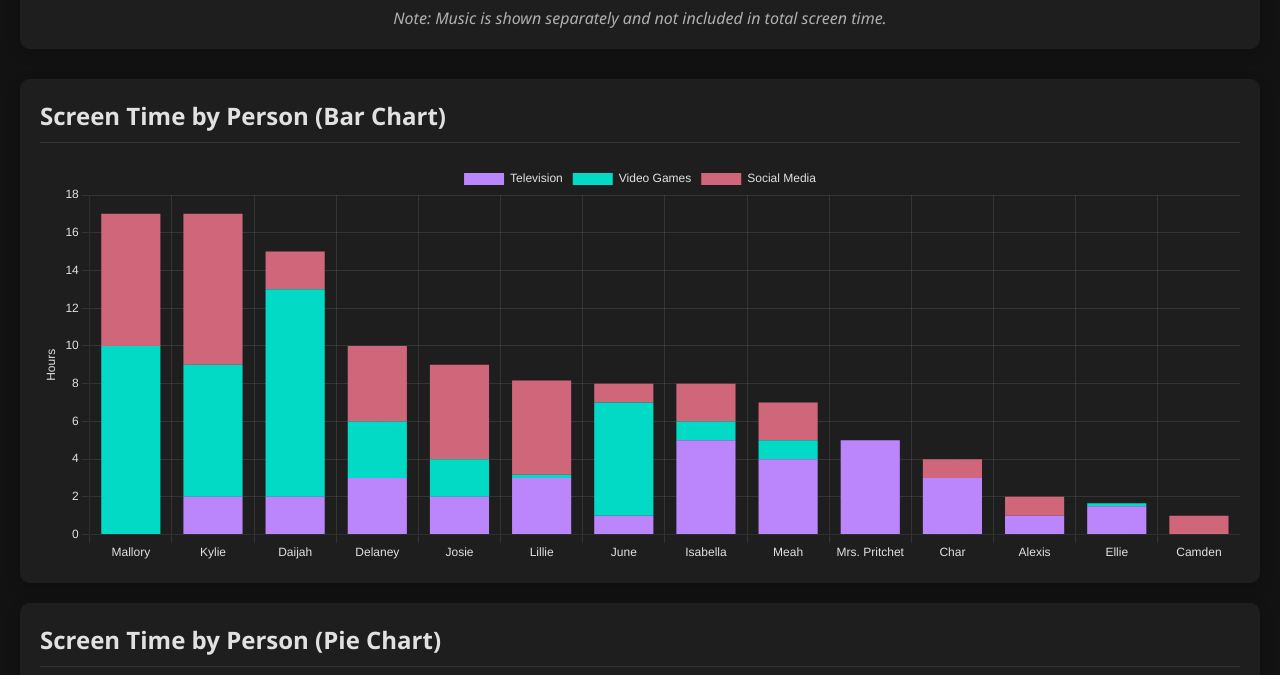
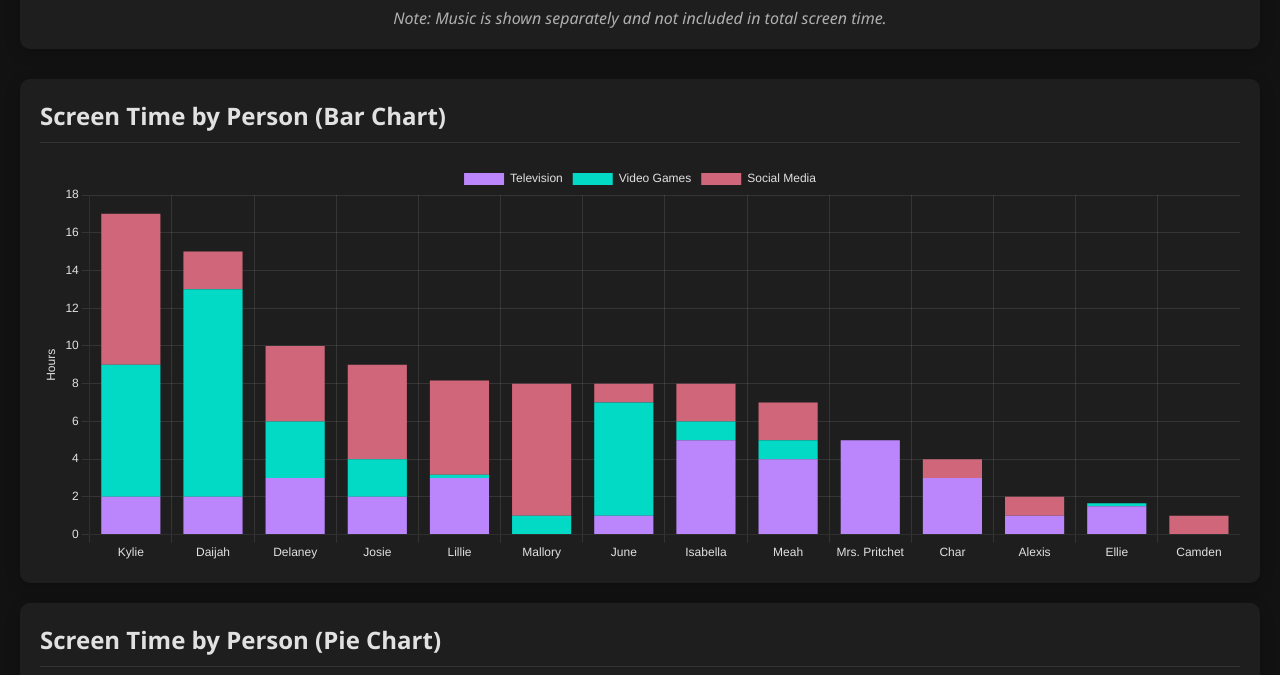
Before and after one commit to jjuniperr/7BScreenTime, a plain HTML site: page index.html in a window 1280 px wide. Shown: the part 125-800 px from the top of the page. Drawn offline with nearby package versions, Linux system fonts and the light colour scheme.

Commit message:
Fixing Mallorys Hissy Fit

```diff
--- a/index.html
+++ b/index.html
@@ -289,9 +289,9 @@
             },
             {
                 name: "Mallory",
-                total: "7hrs",
+                total: "8hrs",
                 television: "0hrs",
-                videoGames: "10hrs",
+                videoGames: "1hrs",
                 socialMedia: "7hr",
                 music: "1hr"
             },
```
